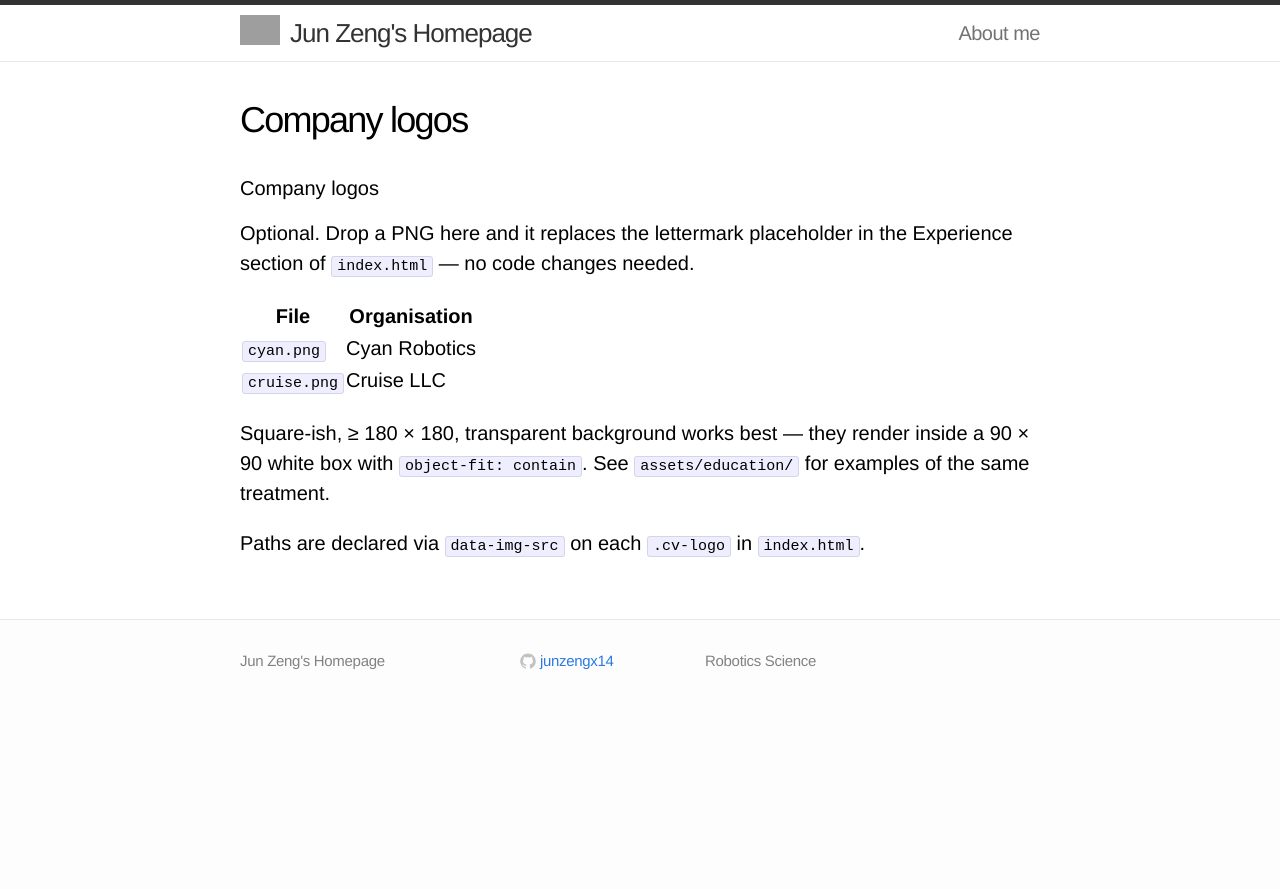
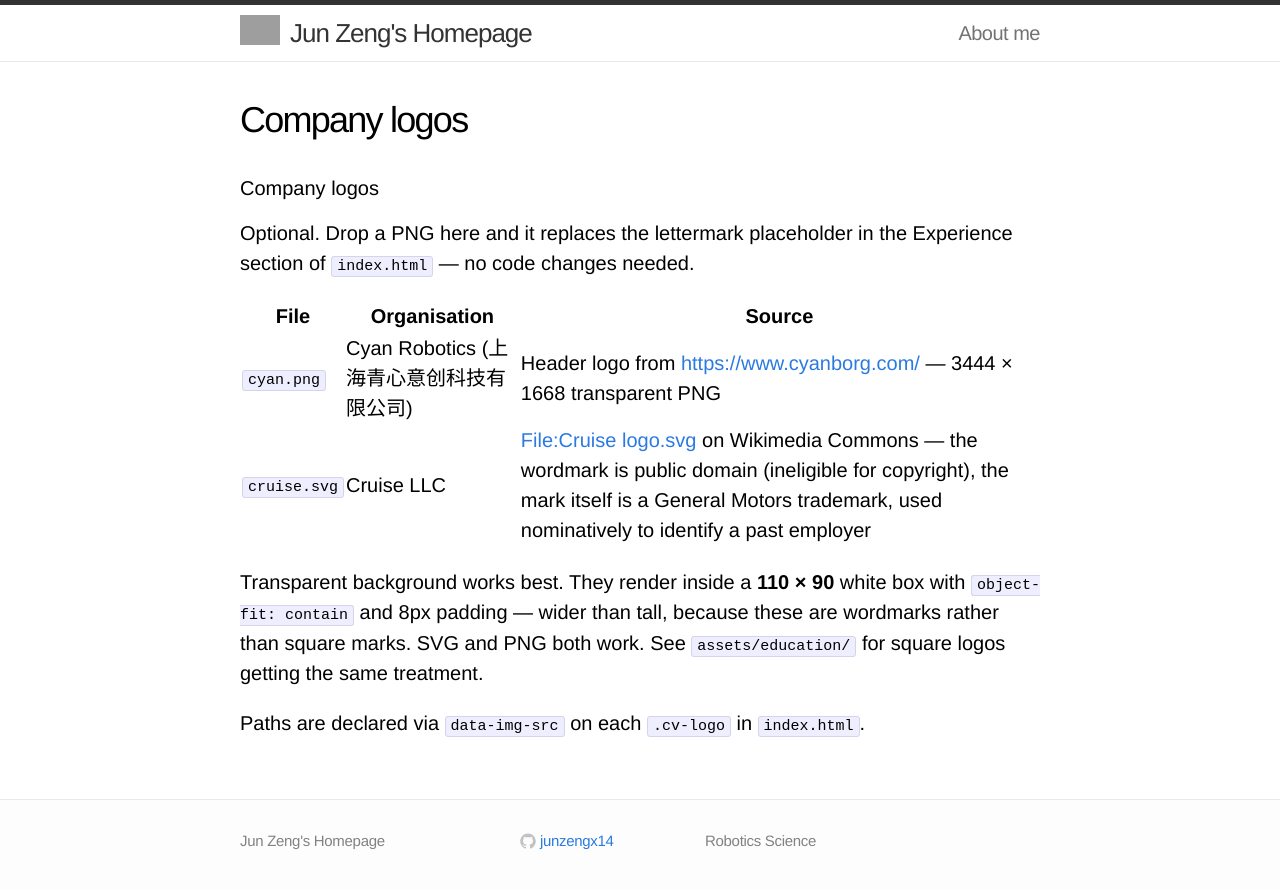
Before and after one commit to junzengx14/junzengx14.github.io, a Jekyll site: the page built from assets/experience/README.md, in a window 1280 px wide. Shown: the top 889 px of the page. Built offline with Jekyll 4.4.1, drawn with Linux system fonts in a browser that asks for light colours; our own code applies the rules of GitHub Pages for plain Markdown files; grey boxes are pictures that could not be loaded.

Commit message:
Add major refactor.

```diff
--- a/assets/experience/README.md
+++ b/assets/experience/README.md
@@ -3,13 +3,14 @@
 Optional. Drop a PNG here and it replaces the lettermark placeholder in the
 Experience section of `index.html` — no code changes needed.
 
-| File | Organisation |
-|------|--------------|
-| `cyan.png` | Cyan Robotics |
-| `cruise.png` | Cruise LLC |
+| File | Organisation | Source |
+|------|--------------|--------|
+| `cyan.png` | Cyan Robotics (上海青心意创科技有限公司) | Header logo from <https://www.cyanborg.com/> — 3444 × 1668 transparent PNG |
+| `cruise.svg` | Cruise LLC | [File:Cruise logo.svg](https://commons.wikimedia.org/wiki/File:Cruise_logo.svg) on Wikimedia Commons — the wordmark is public domain (ineligible for copyright), the mark itself is a General Motors trademark, used nominatively to identify a past employer |
 
-Square-ish, ≥ 180 × 180, transparent background works best — they render inside
-a 90 × 90 white box with `object-fit: contain`. See `assets/education/` for
-examples of the same treatment.
+Transparent background works best. They render inside a **110 × 90** white box
+with `object-fit: contain` and 8px padding — wider than tall, because these are
+wordmarks rather than square marks. SVG and PNG both work. See
+`assets/education/` for square logos getting the same treatment.
 
 Paths are declared via `data-img-src` on each `.cv-logo` in `index.html`.
--- a/index.html
+++ b/index.html
@@ -152,7 +152,7 @@
                         </div>
                         <div class="cv-body">
                             <div class="cv-head">
-                                <span class="cv-org">Cyan Robotics</span>
+                                <span class="cv-org"><a target="_blank" rel="noopener" href="https://www.cyanborg.com/">Cyan Robotics</a></span>
                                 <span class="cv-dates">2025 &ndash; Present</span>
                             </div>
                             <div class="cv-role">Chief Technology Officer &mdash; Shanghai, China</div>
@@ -166,7 +166,7 @@
                     </div>
 
                     <div class="cv-card">
-                        <div class="cv-logo" data-img-src="assets/experience/cruise.png">
+                        <div class="cv-logo" data-img-src="assets/experience/cruise.svg">
                             <span class="cv-lettermark">C</span><img alt="Cruise logo">
                         </div>
                         <div class="cv-body">
--- a/js/service.js
+++ b/js/service.js
@@ -19,15 +19,17 @@
     journals: [
       "ASME Journal of Dynamic Systems, Measurement, and Control, 2021 - 2025",
       "Automatica, 2022 - 2026",
+      "Control Engineering Practice, 2025 - 2026",
       "IEEE Access, 2022 - 2025",
       "IEEE Control Systems Letters (L-CSS), 2023 - 2026",
       "IEEE Open Journal of Control Systems (OJ-CSYS), 2023 - 2025",
       "IEEE Robotics and Automation Letters (RA-L), 2020 - 2026",
       "IEEE Transactions on Automatic Control (TAC), 2021 - 2026",
+      "IEEE Transactions on Automation Science and Engineering (T-ASE), 2026",
       "IEEE Transactions on Control of Network Systems (TCNS), 2021 - 2025",
       "IEEE Transactions on Control Systems Technology (T-CST), 2021 - 2026",
       "IEEE Transactions on Industrial Electronics (TIE), 2024 - 2026",
-      "IEEE Transactions on Intelligent Transportation Systems (T-ITS), 2026",
+      "IEEE Transactions on Intelligent Transportation Systems (T-ITS), 2024 - 2026",
       "IEEE Transactions on Robotics (T-RO), 2023 - 2026",
       "IEEE Transactions on Systems, Man, and Cybernetics (TSMC), 2026",
       "IEEE/ASME Transactions on Mechatronics (T-Mech), 2022 - 2026",
```
Also changed, not shown: css/site.css (+7 -3 lines), assets/experience/cruise.svg (added), assets/experience/cyan.png (added), assets/profile/hero.jpg (added), 1 other file.
